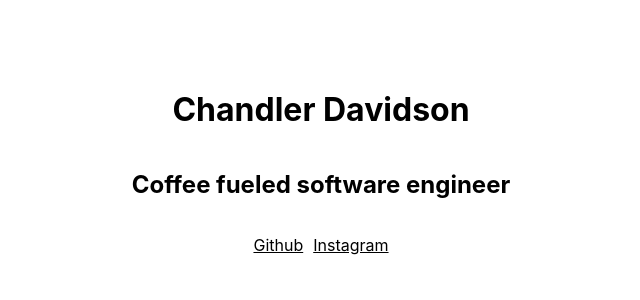
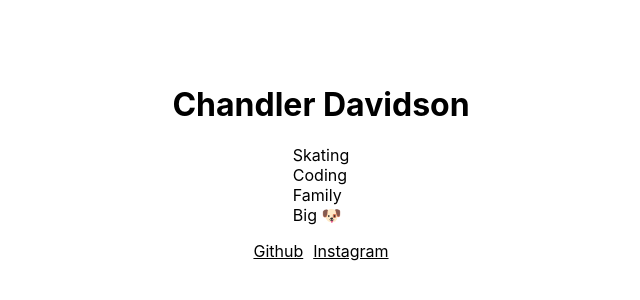
Before and after one commit to Chandler-Davidson/ChandlerDavidson, a Next.js app in the folder chandler-davidson/: page / in a window 1280 px wide. Shown: the part 230-530 px from the top of the page, without its empty margins (319-959 px from the left). Built offline with nearby package versions, Linux system fonts and the light colour scheme.

Commit message:
Add cube

```diff
--- /dev/null
+++ b/chandler-davidson/components/activityStatus.module.css
@@ -0,0 +1,48 @@
+.scene {
+  width: 80vh;
+  height: 80vh;
+
+  position: fixed;
+  left: 50%;
+  top: 50%;
+  transform: translate(-50%, -50%);
+
+  perspective: 160vh;
+}
+
+.cube {
+  width: 100%;
+  height: 100%;
+
+  transform-style: preserve-3d;
+  transition: transform 1s;
+}
+
+/* .cube.front  { transform: translateZ(-40vh) rotateY(   0deg); }
+.cube.back   { transform: translateZ(-40vh) rotateX(-180deg); }
+.cube.top    { transform: translateZ(-40vh) rotateX( -90deg); }
+.cube.bottom { transform: translateZ(-40vh) rotateX(  90deg); } */
+
+.face {
+  width: 80vh;
+  height: 80vh;
+
+  position: absolute;
+
+  line-height: 80vh;
+  font-size: 15vh;
+  font-weight: bold;
+  color: white;
+  text-align: center;
+  border: 1px dotted blue;
+}
+
+.face.front  { background: hsl(0deg 0% 54%); }
+.face.back   { background: hsl(0deg 0% 54%); }
+.face.top    { background: hsl(0deg 0% 54%); }
+.face.bottom { background: hsl(0deg 0% 54%); }
+
+.face.front  { transform: rotateY(  0deg) translateZ(40vh); }
+.face.back   { transform: rotateY(180deg) rotateZ(180deg) translateZ(40vh); }
+.face.top    { transform: rotateX( 90deg) translateZ(40vh); }
+.face.bottom { transform: rotateX(-90deg) translateZ(40vh); }
--- /dev/null
+++ b/chandler-davidson/components/activityStatus.tsx
@@ -0,0 +1,40 @@
+import { useState } from "react";
+
+type Props = {
+  texts: string[]
+};
+
+const sides = [
+  'front',
+  'bottom',
+  'back',
+  'top'
+];
+
+export function RotatingCube(props: Props) {
+  const { texts } = props;
+  const view = texts.slice(0, 4);
+
+  const [index, setIndex] = useState(0);
+  const updateHiddenSide = () => {
+    const viewIndex = (index + 2) % view.length;
+    const textsIndex = (index + 2) % texts.length;
+    view[viewIndex] = texts[textsIndex];
+  }
+
+  return (<>
+    <div className="scene">
+      <div className="cube"
+        style={{
+          transform: `translateZ(-80vh) rotateX(${index * 90}deg)`
+        }}
+        onClick={
+          () => {
+            setIndex(index + 1);
+            updateHiddenSide();
+          }}>
+        {sides.map((s, i) => <div className={`face ${s}`}>{view[i]}</div>)}
+      </div>
+    </div>
+  </>);
+}
--- a/chandler-davidson/pages/index.tsx
+++ b/chandler-davidson/pages/index.tsx
@@ -1,10 +1,25 @@
+import React from "react";
 import Layout from "../components/layout";
 import Links from "../components/links";
+import { RotatingCube } from "../components/activityStatus";
+
+const activities = [
+  'Skating',
+  'Coding',
+  'Family',
+  'Big 🐶',
+  'Other Stuff',
+  'Havin fun',
+  'I',
+  'Can',
+  'Keep',
+  'Going'
+];
 
 const Home = () => (
   <Layout>
     <h1 className="title">Chandler Davidson</h1>
-    <h2>Coffee fueled software engineer</h2>
+    <RotatingCube texts={activities}/>
     <Links />
   </Layout>
 );
```
